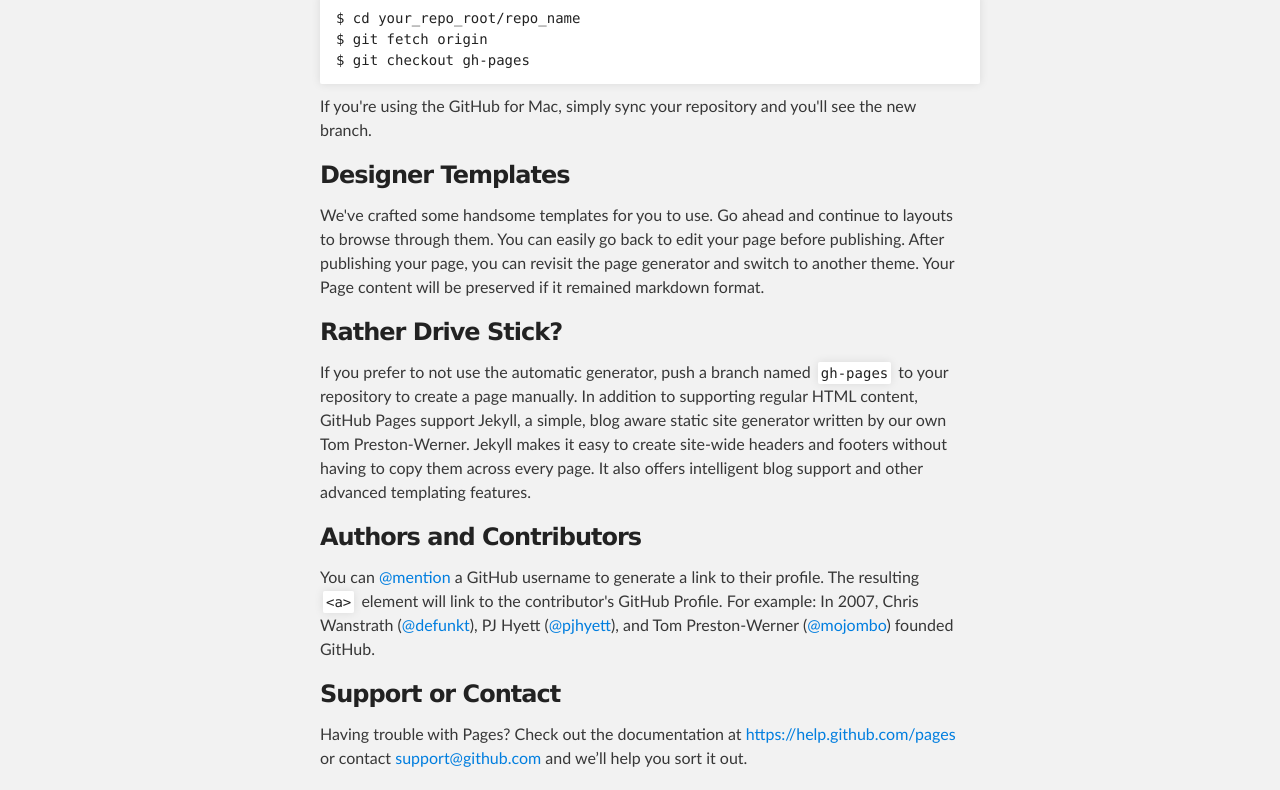
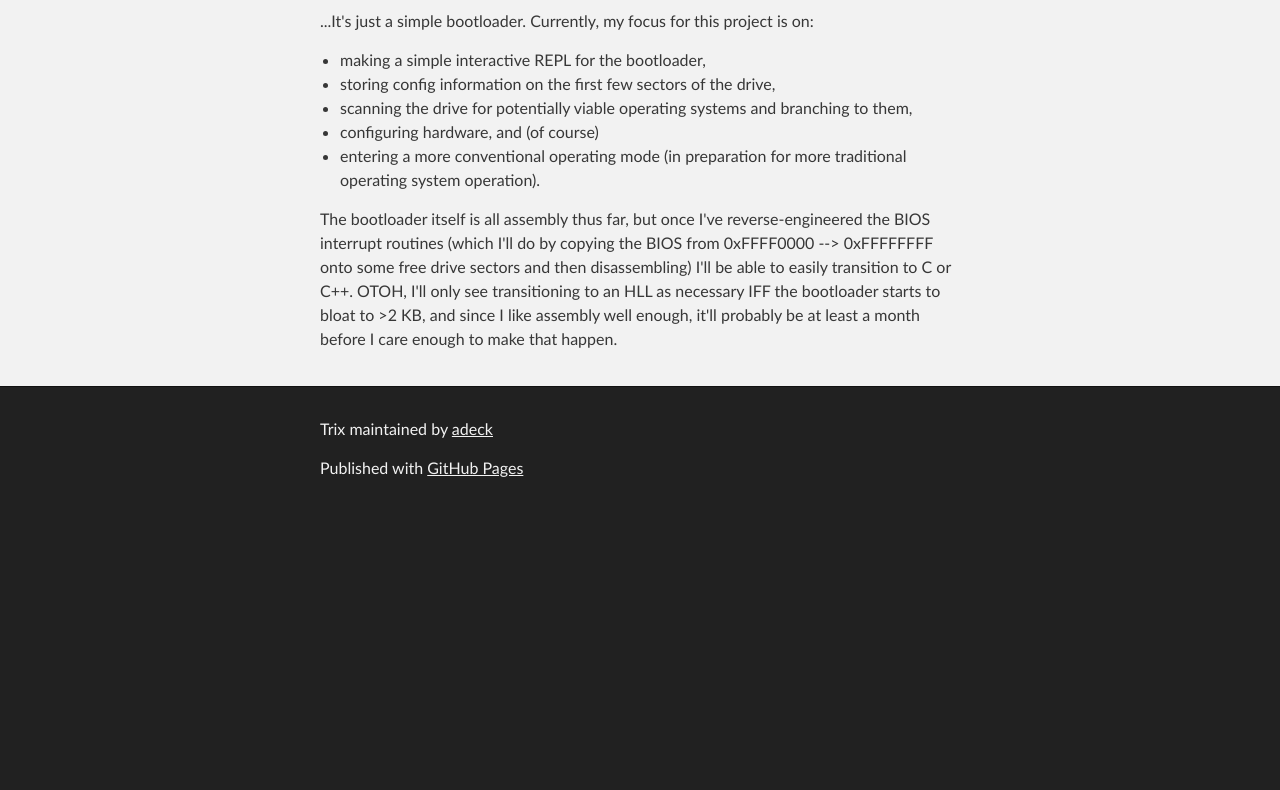
Before and after one commit to adeck/dominatrix, a plain HTML site: page index.html in a window 1280 px wide. Shown: the part 422-1212 px from the top of the page. After the commit the page ends 937 px from the top, so only its background shows below. Drawn offline with Linux system fonts and the light colour scheme.

```diff
--- a/index.html
+++ b/index.html
@@ -31,37 +31,26 @@
     <!-- MAIN CONTENT -->
     <div id="main_content_wrap" class="outer">
       <section id="main_content" class="inner">
-        <h3>
-<a id="welcome-to-github-pages" class="anchor" href="#welcome-to-github-pages" aria-hidden="true"><span class="octicon octicon-link"></span></a>Welcome to GitHub Pages.</h3>
+        <h1>
+<a id="trix" class="anchor" href="#trix" aria-hidden="true"><span class="octicon octicon-link"></span></a>trix</h1>
 
-<p>This automatic page generator is the easiest way to create beautiful pages for all of your projects. Author your page content here using GitHub Flavored Markdown, select a template crafted by a designer, and publish. After your page is generated, you can check out the new branch:</p>
+<p>A UNIX-like operating system with bootloader</p>
 
-<pre><code>$ cd your_repo_root/repo_name
-$ git fetch origin
-$ git checkout gh-pages
-</code></pre>
+<h2>
+<a id="but-right-now" class="anchor" href="#but-right-now" aria-hidden="true"><span class="octicon octicon-link"></span></a>But right now...</h2>
 
-<p>If you're using the GitHub for Mac, simply sync your repository and you'll see the new branch.</p>
+<p>...It's just a simple bootloader.
+Currently, my focus for this project is on:</p>
 
-<h3>
-<a id="designer-templates" class="anchor" href="#designer-templates" aria-hidden="true"><span class="octicon octicon-link"></span></a>Designer Templates</h3>
+<ul>
+<li>making a simple interactive REPL for the bootloader,</li>
+<li>storing config information on the first few sectors of the drive,</li>
+<li>scanning the drive for potentially viable operating systems and branching to them,</li>
+<li>configuring hardware, and (of course)</li>
+<li>entering a more conventional operating mode (in preparation for more traditional operating system operation).</li>
+</ul>
 
-<p>We've crafted some handsome templates for you to use. Go ahead and continue to layouts to browse through them. You can easily go back to edit your page before publishing. After publishing your page, you can revisit the page generator and switch to another theme. Your Page content will be preserved if it remained markdown format.</p>
-
-<h3>
-<a id="rather-drive-stick" class="anchor" href="#rather-drive-stick" aria-hidden="true"><span class="octicon octicon-link"></span></a>Rather Drive Stick?</h3>
-
-<p>If you prefer to not use the automatic generator, push a branch named <code>gh-pages</code> to your repository to create a page manually. In addition to supporting regular HTML content, GitHub Pages support Jekyll, a simple, blog aware static site generator written by our own Tom Preston-Werner. Jekyll makes it easy to create site-wide headers and footers without having to copy them across every page. It also offers intelligent blog support and other advanced templating features.</p>
-
-<h3>
-<a id="authors-and-contributors" class="anchor" href="#authors-and-contributors" aria-hidden="true"><span class="octicon octicon-link"></span></a>Authors and Contributors</h3>
-
-<p>You can <a href="https://github.com/blog/821" class="user-mention">@mention</a> a GitHub username to generate a link to their profile. The resulting <code>&lt;a&gt;</code> element will link to the contributor's GitHub Profile. For example: In 2007, Chris Wanstrath (<a href="https://github.com/defunkt" class="user-mention">@defunkt</a>), PJ Hyett (<a href="https://github.com/pjhyett" class="user-mention">@pjhyett</a>), and Tom Preston-Werner (<a href="https://github.com/mojombo" class="user-mention">@mojombo</a>) founded GitHub.</p>
-
-<h3>
-<a id="support-or-contact" class="anchor" href="#support-or-contact" aria-hidden="true"><span class="octicon octicon-link"></span></a>Support or Contact</h3>
-
-<p>Having trouble with Pages? Check out the documentation at <a href="https://help.github.com/pages">https://help.github.com/pages</a> or contact <a href="mailto:support@github.com">support@github.com</a> and we’ll help you sort it out.</p>
+<p>The bootloader itself is all assembly thus far, but once I've reverse-engineered the BIOS interrupt routines (which I'll do by copying the BIOS from 0xFFFF0000 --&gt; 0xFFFFFFFF onto some free drive sectors and then disassembling) I'll be able to easily transition to C or C++. OTOH, I'll only see transitioning to an HLL as necessary IFF the bootloader starts to bloat to &gt;2 KB, and since I like assembly well enough, it'll probably be at least a month before I care enough to make that happen.</p>
       </section>
     </div>
 
```
Also changed, not shown: params.json (+1 -1 lines).
